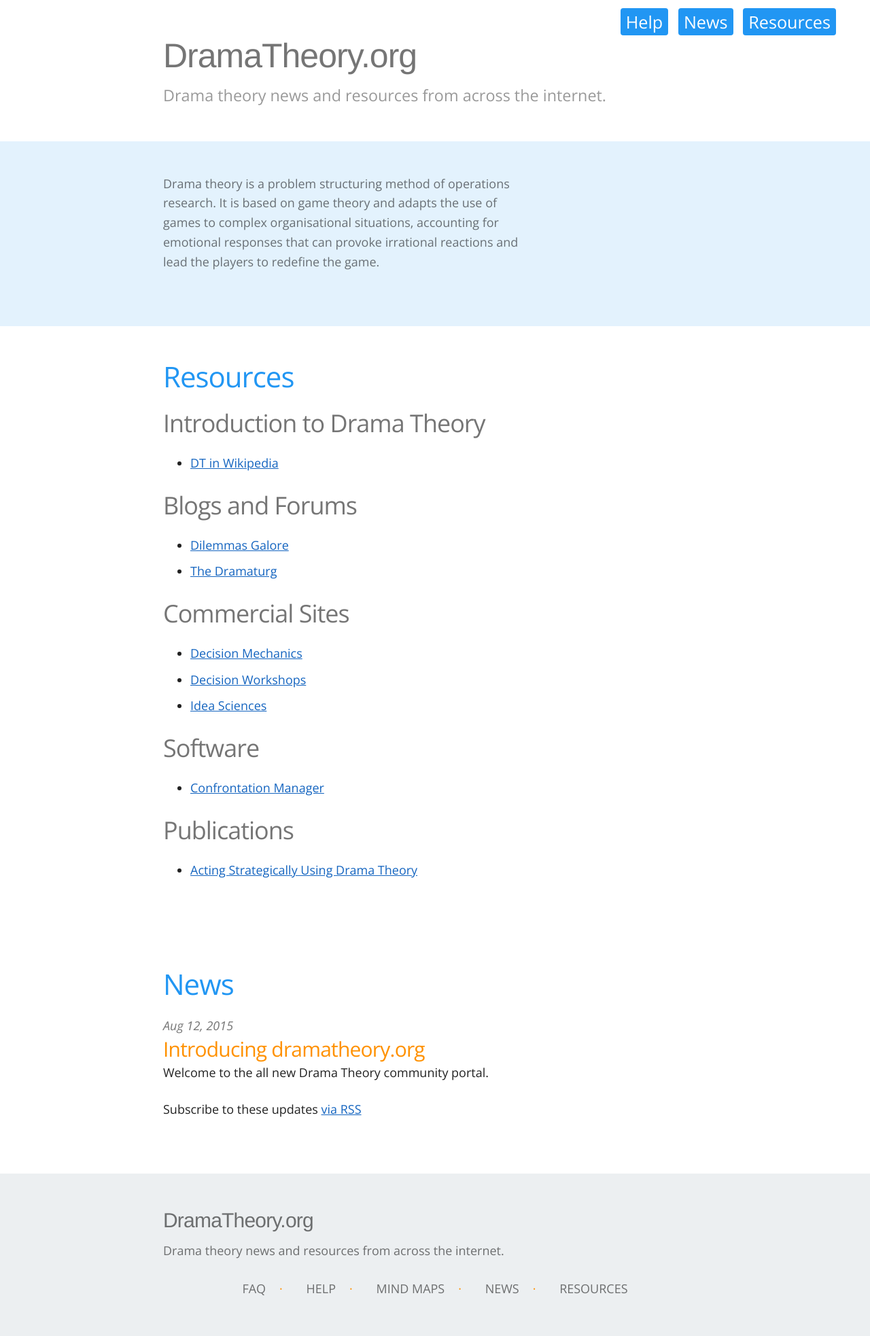
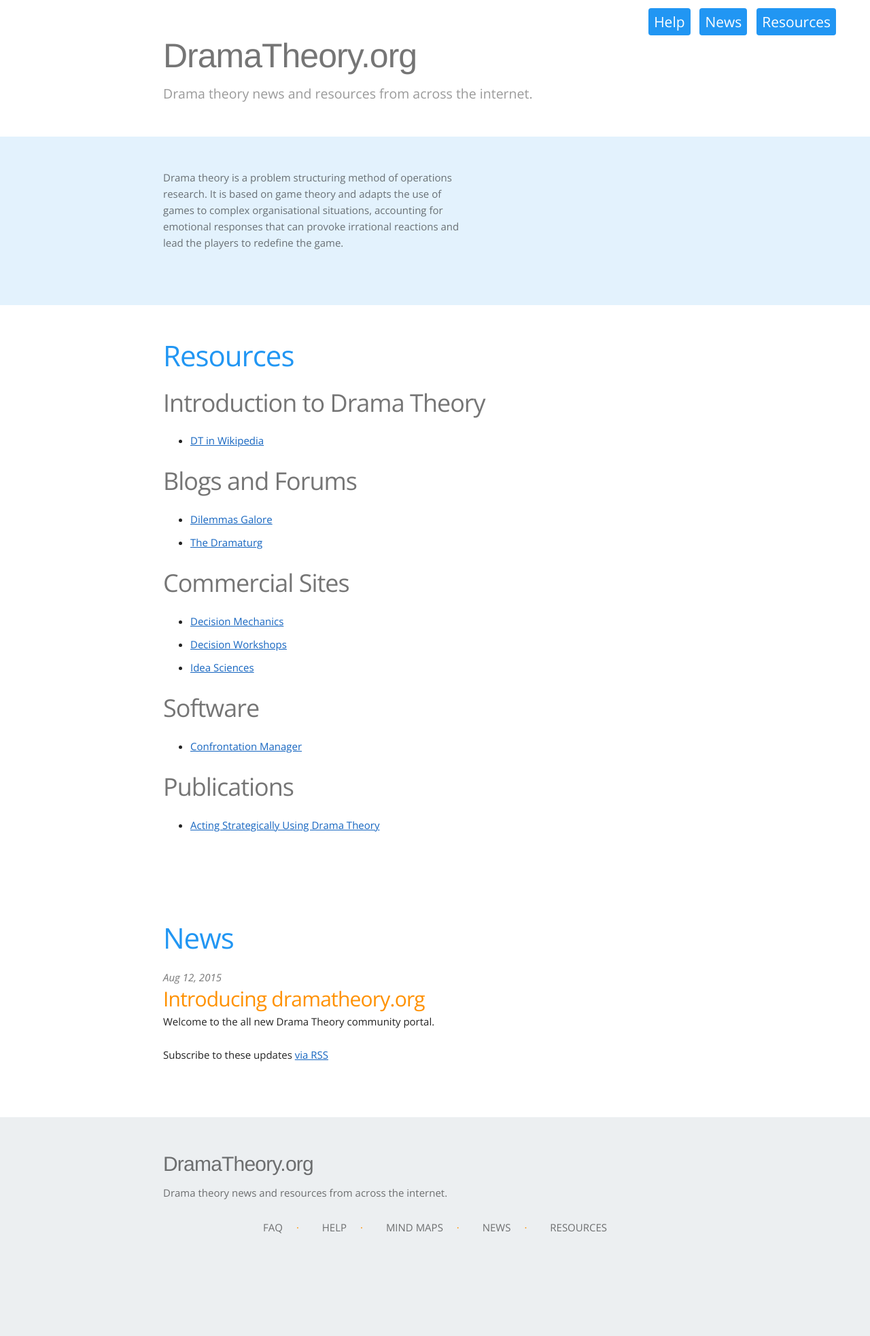
Before and after one commit to dramatheory/dramatheory.github.io, a Jekyll site: the page built from index.html, in a window 1280 px wide. Shown: the whole page at 68% size. Built offline with Jekyll 4.4.1, drawn with Linux system fonts in a browser that asks for light colours; some web fonts are replaced; Markdown is read by kramdown in place of the engine named in the settings; after the commit the page ends 1873 px from its top, so only the background shows below that.

Commit message:
fix font size

```diff
--- a/css/main.scss
+++ b/css/main.scss
@@ -92,7 +92,6 @@
 body {
     font-family: $base-font-family;
     font-weight: $base-font-weight;
-    font-size: 1.8em;
 }
 
 h1, h2, h3, h4, h5 {
```
